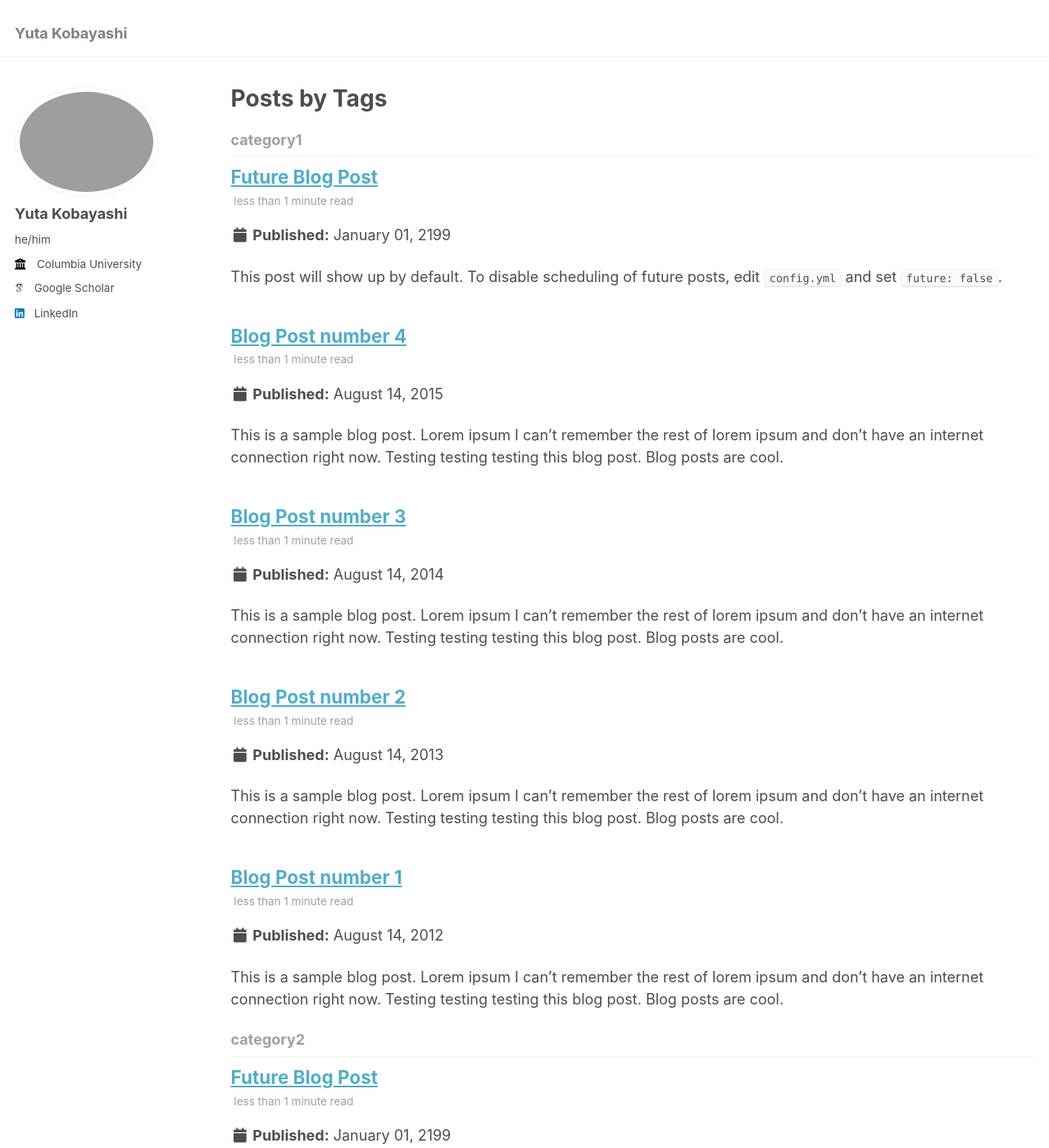
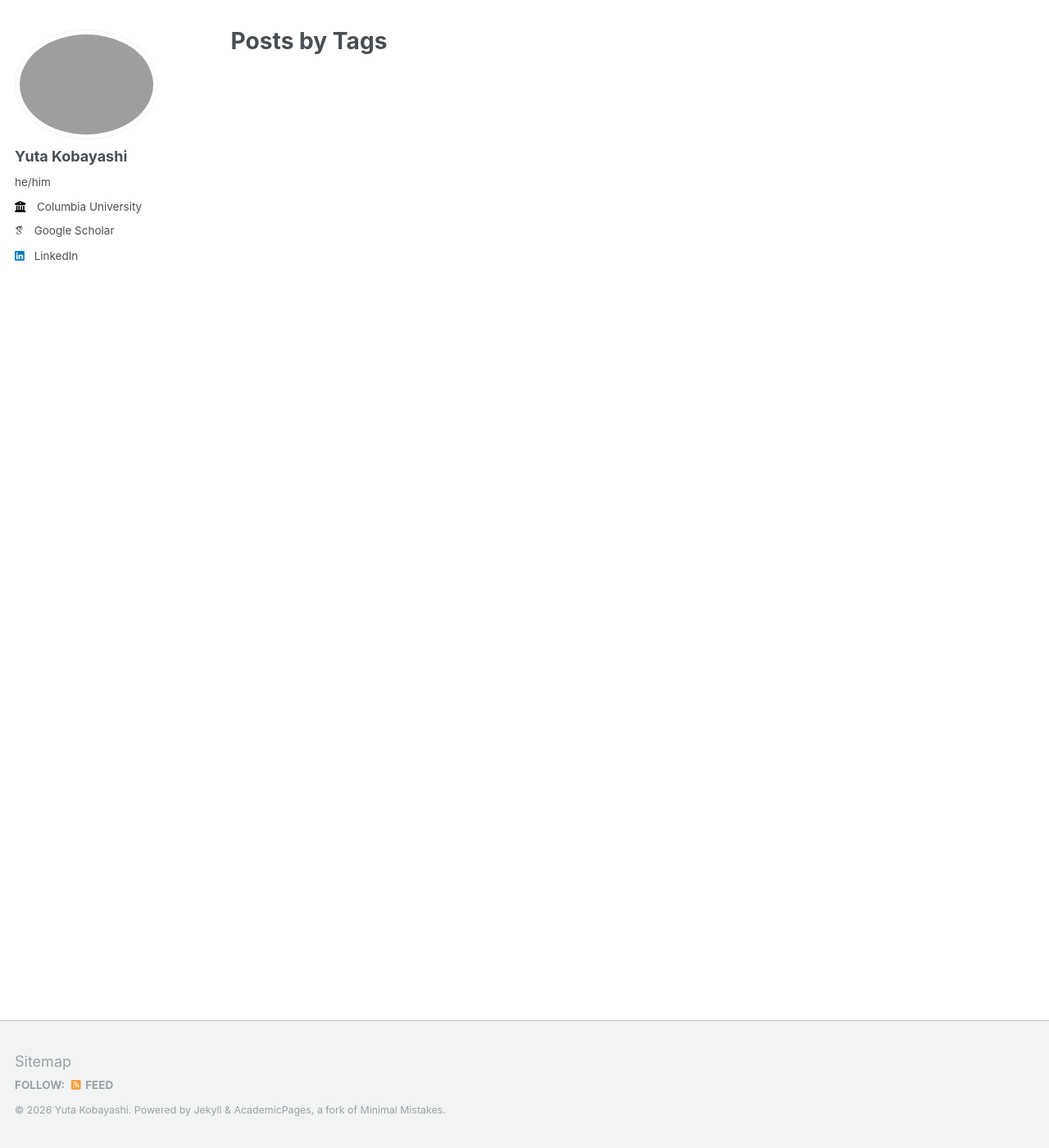
Before and after one commit to ykobaya9/ykobaya9.github.io, a Jekyll site: the page built from _pages/tag-archive.html, in a window 1280 px wide and 1400 px high. Shown: the whole window at 82% size. Built offline with Jekyll 4.4.1, drawn with Linux system fonts in a browser that asks for light colours; some web fonts are replaced; some of the changed text lies outside the part shown.

Commit message:
Remove the masthead bar and the posts and portfolio placeholders
Drop the masthead include from default.html. The bar was fixed, so the
body reserved $masthead-height at the top for it and the fixed sidebar was
offset below it; set that variable to 0 so both collapse rather than
leaving a 70px gap. The rules in _masthead.scss and the greedy-nav script
are now inert but left in place, so restoring the bar is a two-line
revert. The script guards fine against a missing #site-nav.

Delete the academicpages placeholders in _posts, _drafts and _portfolio,
along with the two archive pages whose only purpose was listing them,
_pages/portfolio.html and _pages/year-archive.html. Nothing linked to any
of it.

Co-Authored-By: Claude Opus 5 <noreply@anthropic.com>
Claude-Session: https://claude.ai/code/session_01RJoWJd7dB2wW6ezjL4rxW6

```diff
--- a/_layouts/default.html
+++ b/_layouts/default.html
@@ -14,7 +14,6 @@ layout: compress
   <body>
 
     {% include browser-upgrade.html %}
-    {% include masthead.html %}
 
     {{ content }}
 
--- a/_posts/2012-08-14-blog-post-1.md
+++ /dev/null
@@ -1,20 +0,0 @@
----
-title: 'Blog Post number 1'
-date: 2012-08-14
-permalink: /posts/2012/08/blog-post-1/
-tags:
-  - cool posts
-  - category1
-  - category2
----
-
-This is a sample blog post. Lorem ipsum I can't remember the rest of lorem ipsum and don't have an internet connection right now. Testing testing testing this blog post. Blog posts are cool.
-
-Headings are cool
-======
-
-You can have many headings
-======
-
-Aren't headings cool?
-------
--- a/_posts/2013-08-14-blog-post-2.md
+++ /dev/null
@@ -1,20 +0,0 @@
----
-title: 'Blog Post number 2'
-date: 2013-08-14
-permalink: /posts/2013/08/blog-post-2/
-tags:
-  - cool posts
-  - category1
-  - category2
----
-
-This is a sample blog post. Lorem ipsum I can't remember the rest of lorem ipsum and don't have an internet connection right now. Testing testing testing this blog post. Blog posts are cool.
-
-Headings are cool
-======
-
-You can have many headings
-======
-
-Aren't headings cool?
-------
--- a/_posts/2014-08-14-blog-post-3.md
+++ /dev/null
@@ -1,20 +0,0 @@
----
-title: 'Blog Post number 3'
-date: 2014-08-14
-permalink: /posts/2014/08/blog-post-3/
-tags:
-  - cool posts
-  - category1
-  - category2
----
-
-This is a sample blog post. Lorem ipsum I can't remember the rest of lorem ipsum and don't have an internet connection right now. Testing testing testing this blog post. Blog posts are cool.
-
-Headings are cool
-======
-
-You can have many headings
-======
-
-Aren't headings cool?
-------
--- a/_posts/2199-01-01-future-post.md
+++ /dev/null
@@ -1,11 +0,0 @@
----
-title: 'Future Blog Post'
-date: 2199-01-01
-permalink: /posts/2012/08/blog-post-4/
-tags:
-  - cool posts
-  - category1
-  - category2
----
-
-This post will show up by default. To disable scheduling of future posts, edit `config.yml` and set `future: false`.
--- a/_sass/_variables.scss
+++ b/_sass/_variables.scss
@@ -43,7 +43,9 @@ $type-size-7                : 0.6875em; // ~11px
 $type-size-8                : 0.625em;  // ~10px
 
 /* masthead properties */
-$masthead-height            : 70px;
+/* 0 because the masthead is not rendered; it reserved this much space at the
+   top of the body and offset the fixed sidebar below itself. */
+$masthead-height            : 0px;
 
 /* Sidebar properties */
 $sidebar-screen-min-width   : 1024px;
```
Also changed, not shown: _drafts/post-draft.md (deleted, +0 -19 lines), _pages/portfolio.html (deleted, +0 -13 lines), _pages/year-archive.html (deleted, +0 -19 lines), _portfolio/portfolio-1.md (deleted, +0 -7 lines), _portfolio/portfolio-2.html (deleted, +0 -7 lines), _posts/2015-08-14-blog-post-4.md (deleted, +0 -20 lines).
